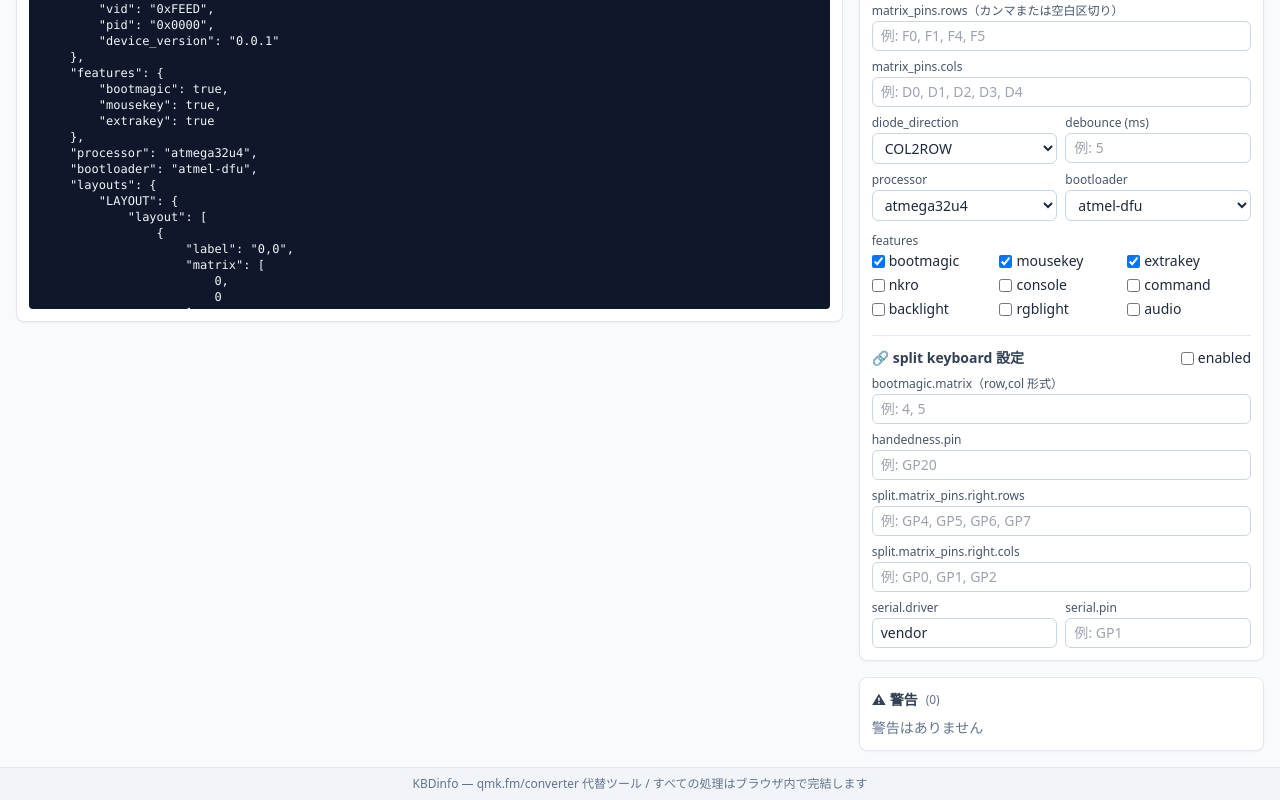
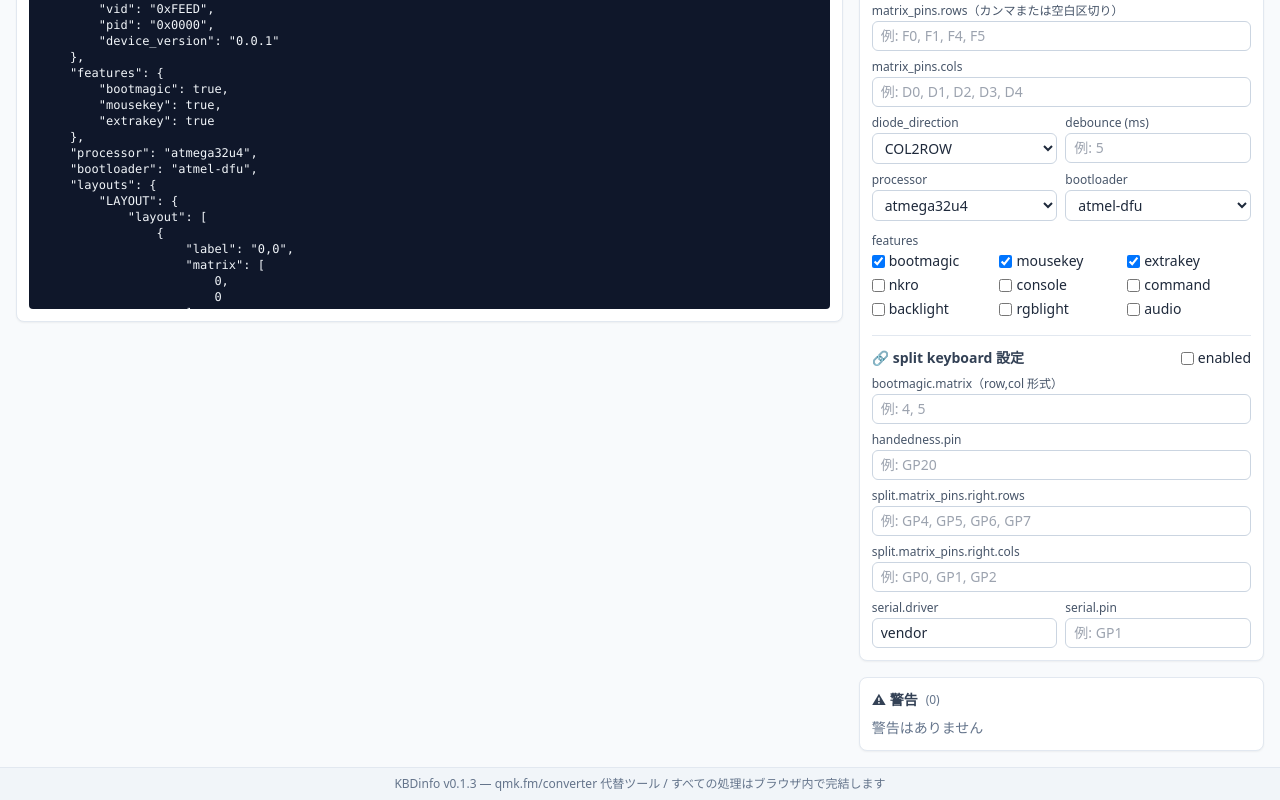
Before and after one commit to digitarhythm/KBDinfo, a Vue app: page / in a window 1280 px wide. Shown: the part 646-1446 px from the top of the page. Built offline with nearby package versions, Linux system fonts and the light colour scheme; the HTML template or start-up script is replaced by a standard one.

Commit message:
feat: フッターにアプリバージョンを表示
vite.config.ts で package.json から version を読み取り
__APP_VERSION__ としてバンドルに埋め込む。App.vue の
フッターで参照し、リリースごとに自動追従させる。

```diff
--- a/src/App.vue
+++ b/src/App.vue
@@ -6,6 +6,8 @@ import BulkMatrixTools from './components/BulkMatrixTools.vue'
 import MetadataForm from './components/MetadataForm.vue'
 import JsonOutput from './components/JsonOutput.vue'
 import WarningsPanel from './components/WarningsPanel.vue'
+
+const version = __APP_VERSION__
 </script>
 
 <template>
@@ -30,7 +32,7 @@ import WarningsPanel from './components/WarningsPanel.vue'
       </div>
     </main>
     <footer class="bg-slate-100 border-t border-slate-200 px-4 py-2 text-xs text-slate-500 text-center">
-      KBDinfo — qmk.fm/converter 代替ツール / すべての処理はブラウザ内で完結します
+      KBDinfo v{{ version }} — qmk.fm/converter 代替ツール / すべての処理はブラウザ内で完結します
     </footer>
   </div>
 </template>
--- a/src/env.d.ts
+++ b/src/env.d.ts
@@ -5,3 +5,5 @@ declare module '*.vue' {
   const component: DefineComponent<object, object, unknown>
   export default component
 }
+
+declare const __APP_VERSION__: string
--- a/vite.config.ts
+++ b/vite.config.ts
@@ -1,9 +1,18 @@
+import { readFileSync } from 'node:fs'
+import { fileURLToPath } from 'node:url'
+import { dirname, resolve } from 'node:path'
 import { defineConfig } from 'vite'
 import vue from '@vitejs/plugin-vue'
+
+const here = dirname(fileURLToPath(import.meta.url))
+const pkg = JSON.parse(readFileSync(resolve(here, 'package.json'), 'utf-8')) as { version: string }
 
 export default defineConfig({
   base: './',
   plugins: [vue()],
+  define: {
+    __APP_VERSION__: JSON.stringify(pkg.version),
+  },
   test: {
     environment: 'jsdom',
     globals: true,
```
